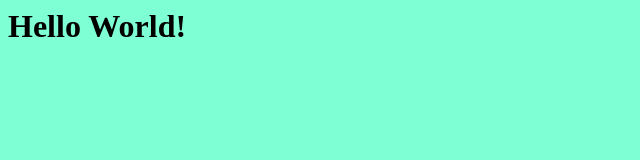
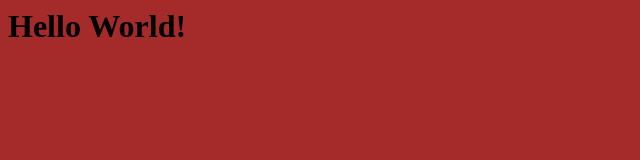
Before and after one commit to hossamelmansy/acg-awscodedeploy, a plain HTML site: page files/index.html in a window 1280 px wide. Shown: the whole page, without its empty margins (0-640 px from the left). Drawn offline with Linux system fonts and the light colour scheme.

Commit message:
Changed background color to brown

```diff
--- a/files/index.html
+++ b/files/index.html
@@ -1,5 +1,5 @@
 <html>
-  <body style="background-color: aquamarine;">
+  <body style="background-color: brown;">
     <h1>Hello World!</h1>
   </body>
 </html>
```
